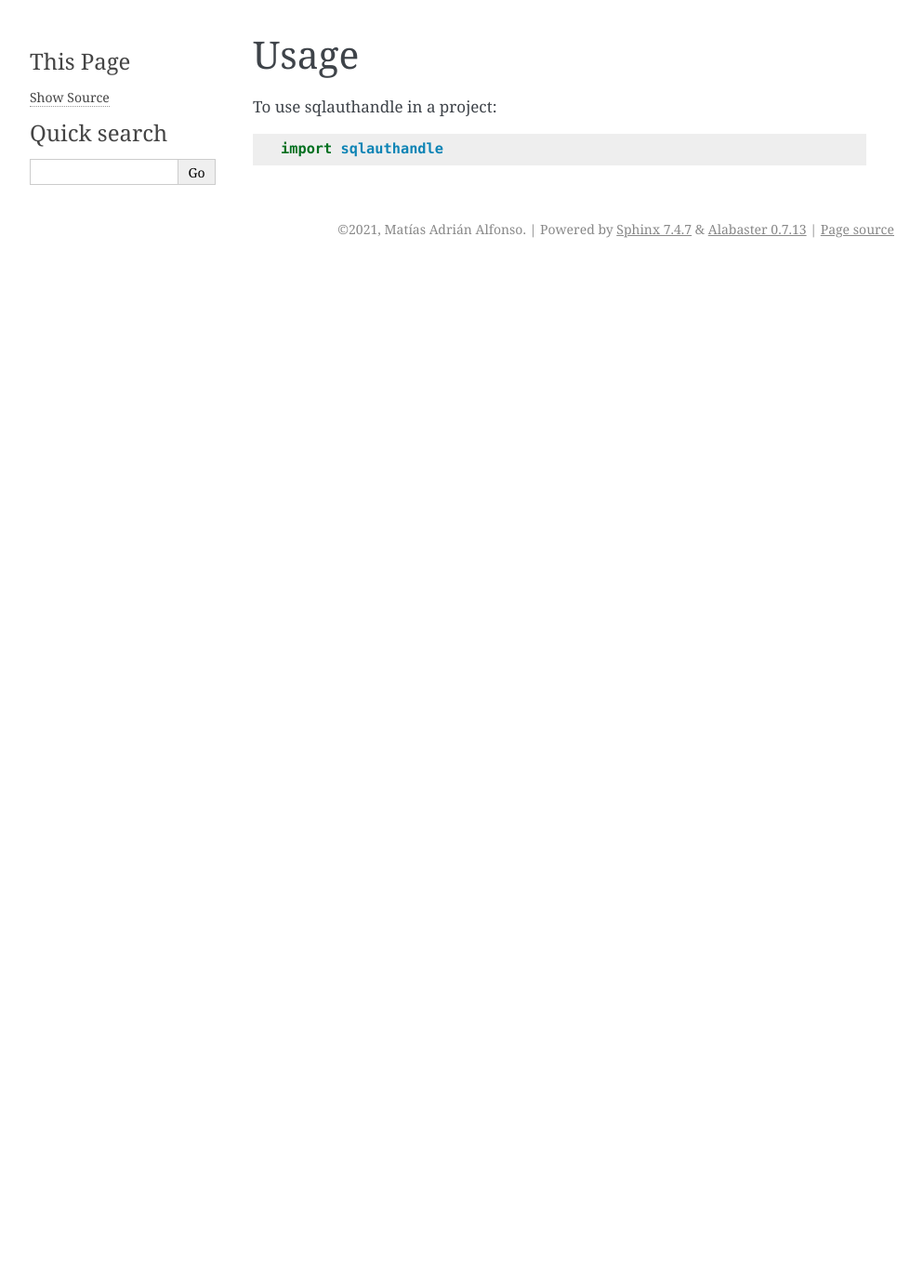
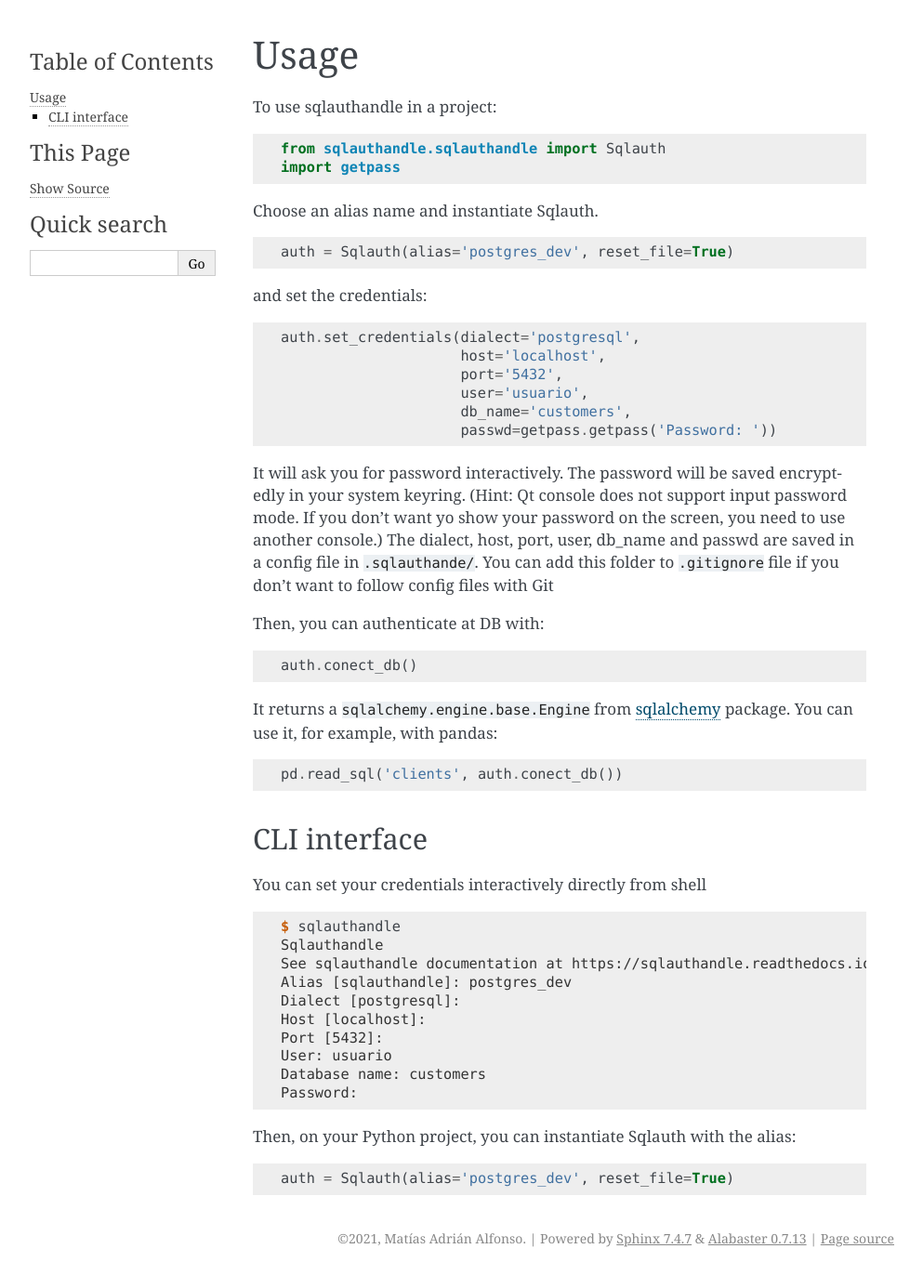
Before and after one commit to mentoldo/sqlauthandle, a Sphinx documentation site: the page built from docs/usage.rst, in a window 1280 px wide. Shown: the whole page at 93% size, without its empty margins (148-1141 px from the left). Built offline with Sphinx 7.4.7, drawn with Linux system fonts in a browser that asks for light colours; the version number is read from the project's files by our own code; before the commit the page ends 900 px from its top, so only the background shows below that.

Commit message:
Se agregó documentación

```diff
--- a/docs/installation.rst
+++ b/docs/installation.rst
@@ -5,7 +5,7 @@ Installation
 ============
 
 
-Stable release
+Stable release (Not yet)
 --------------
 
 To install sqlauthandle, run this command in your terminal:
--- a/docs/usage.rst
+++ b/docs/usage.rst
@@ -4,4 +4,60 @@ Usage
 
 To use sqlauthandle in a project::
 
-    import sqlauthandle
+    from sqlauthandle.sqlauthandle import Sqlauth
+    import getpass
+
+Choose an alias name and instantiate Sqlauth.
+::
+
+    auth = Sqlauth(alias='postgres_dev', reset_file=True)
+
+
+and set the credentials::
+
+    auth.set_credentials(dialect='postgresql',
+                         host='localhost',
+                         port='5432',
+                         user='usuario',
+                         db_name='customers',
+                         passwd=getpass.getpass('Password: '))
+
+It will ask you for password interactively. The password will be saved encryptedly in your
+system keyring.
+(Hint: Qt console does not support input password mode. If you don't want yo show your password on the screen, you
+need to use another console.)
+The dialect, host, port, user, db_name and passwd are saved in a config file in ``.sqlauthande/``.
+You can add this folder to ``.gitignore`` file if you don't want to follow config files with Git
+
+Then, you can authenticate at DB with::
+
+    auth.conect_db()
+
+It returns a ``sqlalchemy.engine.base.Engine`` from `sqlalchemy <https://docs.sqlalchemy.org/en/14/tutorial/engine.html>`_ package.
+You can use it, for example, with pandas::
+
+    pd.read_sql('clients', auth.conect_db())
+
+
+CLI interface
+-------------
+
+You can set your credentials interactively directly from shell
+
+.. code-block:: console
+
+
+    $ sqlauthandle
+    Sqlauthandle
+    See sqlauthandle documentation at https://sqlauthandle.readthedocs.io/
+    Alias [sqlauthandle]: postgres_dev
+    Dialect [postgresql]:
+    Host [localhost]:
+    Port [5432]:
+    User: usuario
+    Database name: customers
+    Password:
+
+Then, on your Python project, you can instantiate Sqlauth with the alias::
+
+    auth = Sqlauth(alias='postgres_dev', reset_file=True)
--- a/sqlauthandle/__init__.py
+++ b/sqlauthandle/__init__.py
@@ -2,4 +2,4 @@
 
 __author__ = """Matías Adrián Alfonso"""
 __email__ = 'matias.alfonso@gmail.com'
-__version__ = '__version__ = '0.1.1''
+__version__ = '0.1.1'
```
Also changed, not shown: README.rst (+9 -2 lines), 1 other file.
